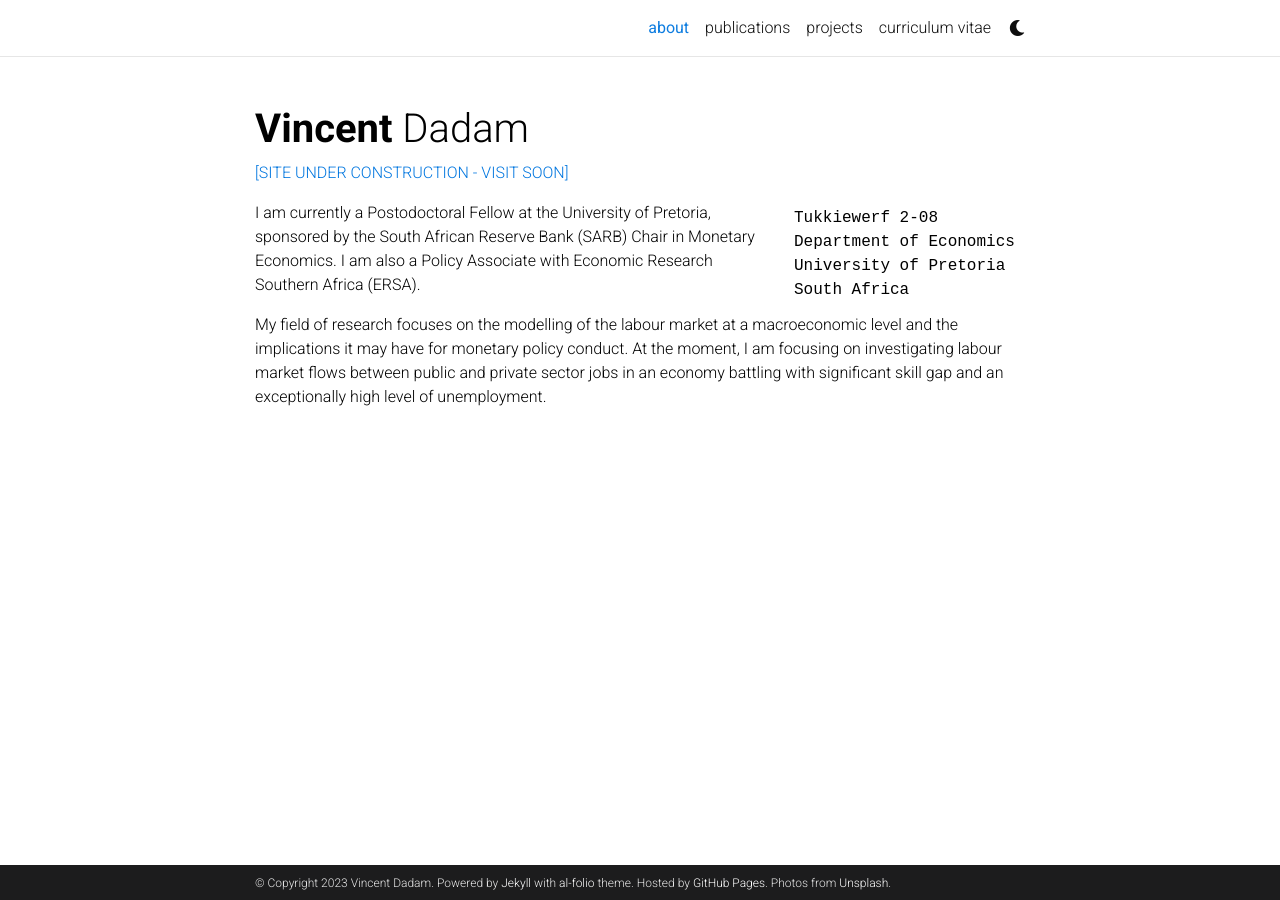
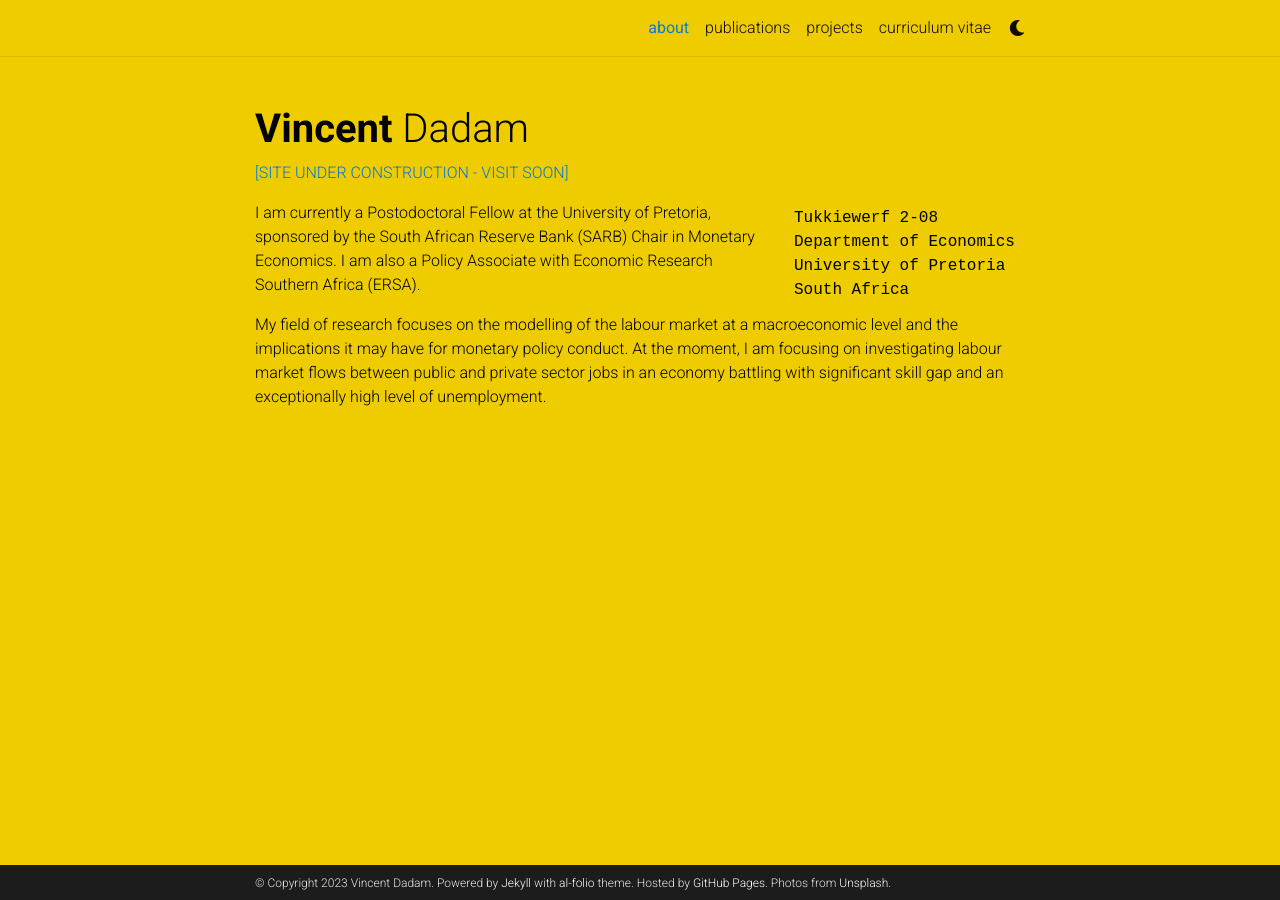
Before and after one commit to dadamvince/dadamvince.github.io, a Jekyll site: the page built from _pages/about.md, in a window 1280 px wide. Built offline with Jekyll 4.4.1, drawn with Linux system fonts in a browser that asks for light colours; comment, search, counter and statistics services are not loaded; a style sheet for code colours, icons or effects is not loaded.

Commit message:
yellowblue

```diff
--- a/_sass/_themes.scss
+++ b/_sass/_themes.scss
@@ -3,7 +3,7 @@
  ******************************************************************************/
 
 :root {
-  --global-bg-color: #{$white-color};
+  --global-bg-color: #{$yellow-color};
   --global-code-bg-color: #{$code-bg-color-light};
   --global-text-color: #{$black-color};
   --global-text-color-light: #{$grey-color};
```
